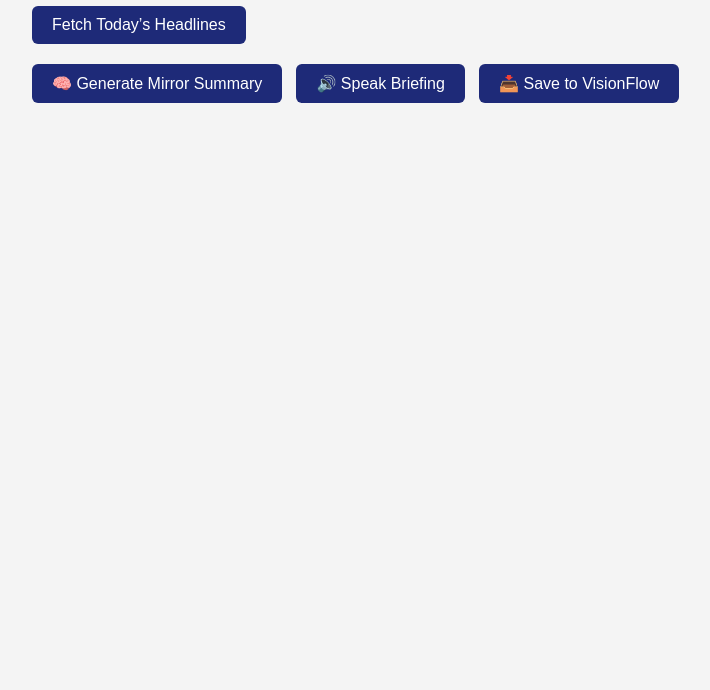
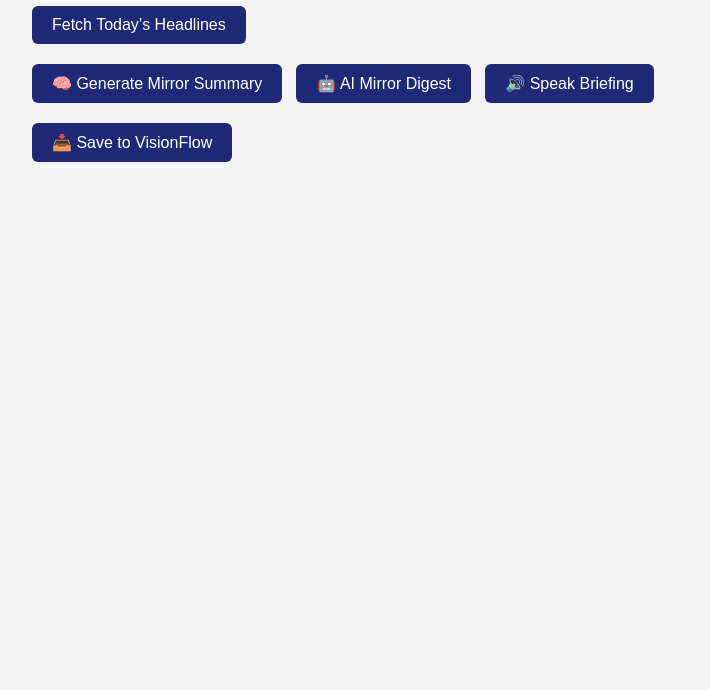
Before and after one commit to Healtime2025/mirror-intel-newstoday, a website: page index.html in a window 1280 px wide. Shown: the part 110-800 px from the top of the page, without its empty margins (208-918 px from the left). Drawn offline with Linux system fonts and the light colour scheme.

Commit message:
Update index.html

```diff
--- a/index.html
+++ b/index.html
@@ -53,6 +53,7 @@
   <div id="news-container"></div>
 
   <button onclick="summarizeNews()">🧠 Generate Mirror Summary</button>
+  <button onclick="generateAIDigest()">🤖 AI Mirror Digest</button>
   <button onclick="speakSummary()">🔊 Speak Briefing</button>
   <button onclick="saveToVisionFlow()">📥 Save to VisionFlow</button>
   <div id="mirror-summary"></div>
@@ -110,6 +111,39 @@
       summaryBox.textContent = basicSummary;
     }
 
+    async function generateAIDigest() {
+      const articles = document.querySelectorAll(".headline");
+      const summaryBox = document.getElementById("mirror-summary");
+
+      if (articles.length === 0) {
+        summaryBox.textContent = "⚠️ Please fetch headlines first.";
+        return;
+      }
+
+      let content = "";
+      articles.forEach((a, i) => {
+        const title = a.querySelector("a").innerText;
+        const desc = a.querySelector("div:last-child").innerText;
+        content += `${i + 1}. ${title} - ${desc}\n`;
+      });
+
+      summaryBox.textContent = "🤖 Thinking... generating digest via GPT...";
+
+      try {
+        const res = await fetch('/api/gpt-summary', {
+          method: 'POST',
+          headers: { 'Content-Type': 'application/json' },
+          body: JSON.stringify({ text: content })
+        });
+
+        const result = await res.json();
+        summaryBox.textContent = `🧠 GPT Digest:\n\n${result.summary}`;
+      } catch (error) {
+        console.error("GPT Summary Error:", error);
+        summaryBox.textContent = "⚠️ Failed to generate GPT digest.";
+      }
+    }
+
     function speakSummary() {
       const summary = document.getElementById("mirror-summary").innerText;
       if (!summary) return;
```
